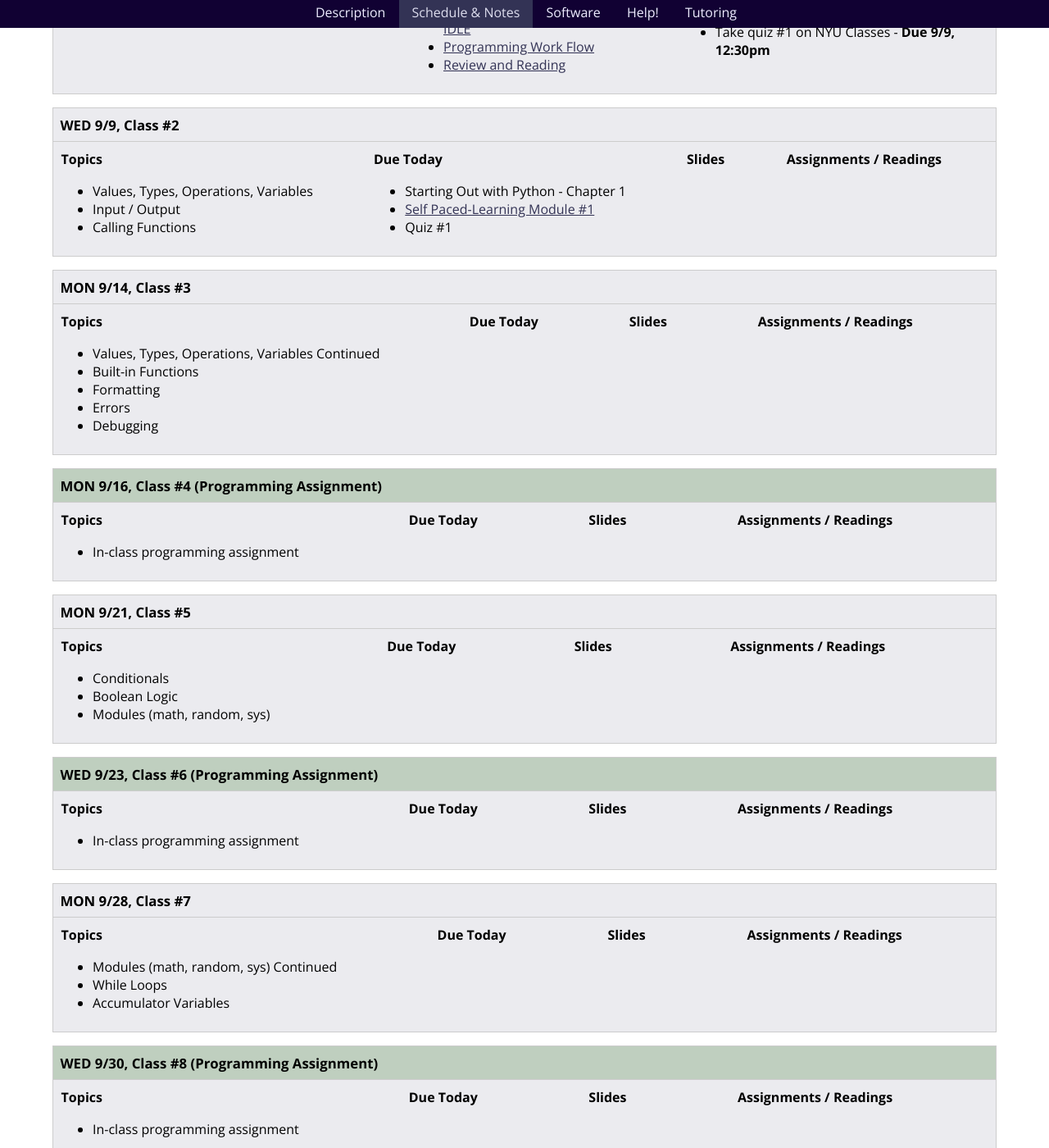
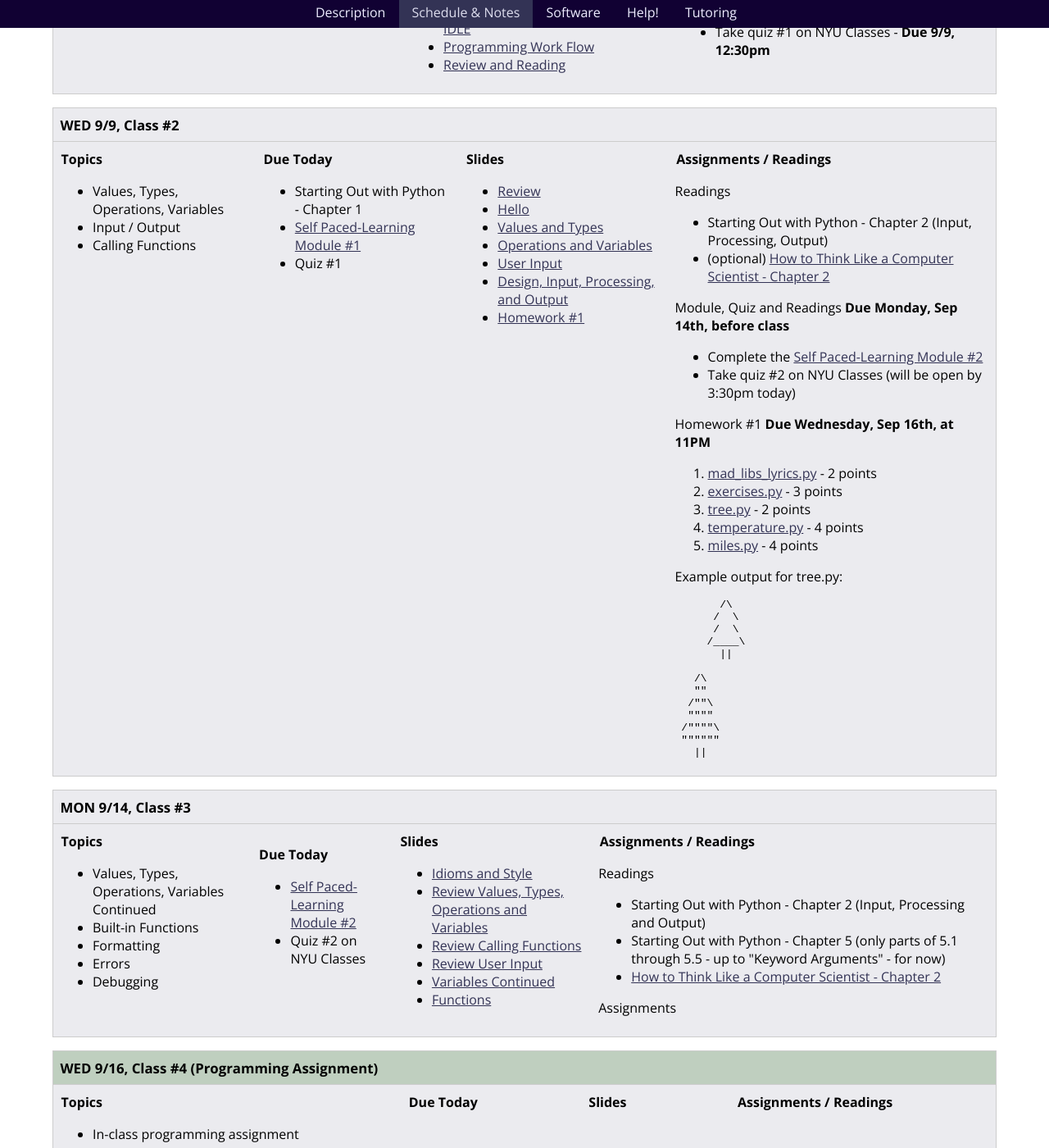
Before and after one commit to foureyes/csci-ua.0002-fall2015-008, a Jekyll site: the page built from schedule.markdown, in a window 1280 px wide and 1400 px high, scrolled down 395 px. Shown: the whole window at 82% size. Built offline with Jekyll 4.4.1, drawn with Linux system fonts in a browser that asks for light colours.

Commit message:
add class 2 and 3

```diff
--- a/_config.yml
+++ b/_config.yml
@@ -38,6 +38,14 @@ bookt: How to Think Like a Computer Scientist
 departmental_syllabus: "http://cs.nyu.edu/courses/fall15/CSCI-UA.0002-002/common_syllabus/"
 
 module1: "http://cs.nyu.edu/elearning/CSCI_UA_0002/module01.php"
+module2: "http://cs.nyu.edu/elearning/CSCI_UA_0002/module02.php"
+module3: "http://cs.nyu.edu/elearning/CSCI_UA_0002/module03.php"
+module4: "http://cs.nyu.edu/elearning/CSCI_UA_0002/module04.php"
+module5: "http://cs.nyu.edu/elearning/CSCI_UA_0002/module05.php"
+module6: "http://cs.nyu.edu/elearning/CSCI_UA_0002/module06.php"
+module7: "http://cs.nyu.edu/elearning/CSCI_UA_0002/module07.php"
+module8: "http://cs.nyu.edu/elearning/CSCI_UA_0002/module08.php"
+module9: "http://cs.nyu.edu/elearning/CSCI_UA_0002/module09.php"
 
 # manual section change
 # http://foureyes.github.io/csci-ua.0002-spring2015-008 -> http://foureyes.github.io/csci-ua.0002-fall2014-010
--- a/_includes/classes/02/materials.markdown
+++ b/_includes/classes/02/materials.markdown
@@ -1,3 +1,4 @@
+<a name="class2"></a>
 <article class="due" markdown="block">
 #### Due Today
 
@@ -11,58 +12,39 @@
 <article class="slides" markdown="block">
 #### Slides
 
-{% comment %}
-* [Slides](classes/01/intro.html)
-{% endcomment %}
+* [Review](classes/02/review.html)
+* [Hello](classes/02/hello.html)
+* [Values and Types](classes/02/values-and-types.html)
+* [Operations and Variables](classes/02/operations-and-variables.html)
+* [User Input](classes/02/user-input.html)
+* [Design, Input, Processing, and Output](classes/02/design-input-output.html)
+* [Homework #1](#homework1)
 
 </article>
 
 <article class="assignments" markdown="block">
 #### Assignments / Readings
 
-{% comment %}
+<a name="homework1"></a>
+
+
 Readings
 
-* Read {{ site.bookq }} - Chapter 1
-
-Assignments
-
-1. [questions.py](homework/hw01/questions.py) - 9 points
-{% endcomment %}
-</article>
-
-{% comment %}
-<a name="class2"></a>
-
-###Slides
-* [Review](classes/02/review.html)
-* [Hello](classes/02/hello.html) (maybe also revisit making errors from the previous class: [Reading and Writing Programs with IDLE](classes/01/reading-writing-programs.html#11.0))
-* [Values and Types](classes/02/values-and-types.html)
-* [Operations and Variables](classes/02/operations-and-variables.html)
-* [User Input](classes/02/user-input.html)
-* [Design, Input, Processing, and Output](classes/02/design-input-output.html)
-* [Homework #1](#homework1)
-
-###Readings
 * {{site.bookq}} - Chapter 2 (Input, Processing, Output)
 * (optional) [{{site.bookt}} - Chapter 2](http://openbookproject.net/thinkcs/python/english3e/variables_expressions_statements.html)
 
-### Vocabulary
-(optional) See [the glossary](http://openbookproject.net/thinkcs/python/english3e/variables_expressions_statements.html#glossary) in {{ site.bookt}}, Chapter 2.
+Module, Quiz and Readings __Due Monday, Sep 14th, before class__
 
-<a name="homework1"></a>
+* Complete the [Self Paced-Learning Module #2]({{ site.module2 }})
+* Take quiz #2 on NYU Classes (will be open by 3:30pm today)
 
-### Homework #1
+Homework #1 __Due Wednesday, Sep 16th, at 11PM__
 
-* Due Thursday, February __5th__, before 11PM
-* Submit __via NYU Classes__
-
-1. [questions.py](homework/hw01/questions.py) - 9 points
-2. [mad_libs_lyrics.py](homework/hw01/mad_libs_lyrics.py) - 2 points
-3. [exercises.py](homework/hw01/exercises.py) - 3 points
-4. [tree.py](homework/hw01/tree.py) - 3 points
-5. [temperature.py](homework/hw01/temperature.py) - 4 points
-6. [miles.py](homework/hw01/miles.py) - 4 points
+1. [mad_libs_lyrics.py](homework/hw01/mad_libs_lyrics.py) - 2 points
+2. [exercises.py](homework/hw01/exercises.py) - 3 points
+3. [tree.py](homework/hw01/tree.py) - 2 points
+4. [temperature.py](homework/hw01/temperature.py) - 4 points
+5. [miles.py](homework/hw01/miles.py) - 4 points
 
 Example output for tree.py:
 
@@ -81,4 +63,5 @@ Example output for tree.py:
  """"""
    ||
 </pre>
-{% endcomment %}
+<!--_-->
+</article>
--- a/_includes/classes/03/materials.markdown
+++ b/_includes/classes/03/materials.markdown
@@ -1,39 +1,17 @@
 <article class="due" markdown="block">
+
+<a name="class3"></a>
+
 #### Due Today
 
-{% comment %}
-* Homework
-{% endcomment %}
+* [Self Paced-Learning Module #2]({{ site.module2 }})
+* Quiz #2 on NYU Classes
 
 </article>
 
 <article class="slides" markdown="block">
 #### Slides
 
-{% comment %}
-* [Slides](classes/01/intro.html)
-{% endcomment %}
-
-</article>
-
-<article class="assignments" markdown="block">
-#### Assignments / Readings
-
-{% comment %}
-Readings
-
-* Read {{ site.bookq }} - Chapter 1
-
-Assignments
-
-1. [questions.py](homework/hw01/questions.py) - 9 points
-{% endcomment %}
-</article>
-{% comment %}
-<a name="class3"></a>
-
-### Slides
-* [About Class #3](classes/03/about.html)
 * [Idioms and Style](classes/03/idioms-style.html)
 * [Review Values, Types, Operations and Variables](classes/03/review.html)
 * [Review Calling Functions](classes/03/function-calls.html)
@@ -41,13 +19,27 @@ Assignments
 * [Variables Continued](classes/03/variables.html)
 * [Functions](classes/03/functions.html)
 
+</article>
+
+<article class="assignments" markdown="block">
+#### Assignments / Readings
+
+Readings
+
+* {{ site.bookq }} - Chapter 2 (Input, Processing and Output)
+* {{ site.bookq }} - Chapter 5 (only parts of 5.1 through 5.5 - up to "Keyword Arguments" - for now)
+* [{{site.bookt}} - Chapter 2](http://openbookproject.net/thinkcs/python/english3e/variables_expressions_statements.html)
+
+Assignments
+
+</article>
+{% comment %}
+
+### Slides
+* [About Class #3](classes/03/about.html)
+
 ### Handouts
 * [Types, Variables, Operators, Input and Comments](resources/handouts/class03/types-variables-operators-comments.pdf)
 * [Types, Variables, Operators, Input and Comments Solutions](resources/handouts/class03/types-variables-operators-comments-solutions.pdf)
 
-
-### Readings
-* {{ site.bookq }} - Chapter 2 (Input, Processing and Output)
-* {{ site.bookq }} - Chapter 5 (only parts of 5.1 through 5.5 - up to "Keyword Arguments" - for now)
-* [{{site.bookt}} - Chapter 2](http://openbookproject.net/thinkcs/python/english3e/variables_expressions_statements.html)
 {% endcomment %}
--- a/schedule.markdown
+++ b/schedule.markdown
@@ -97,7 +97,7 @@ Jump to Class:
 <a name="class4"></a><!---------- start --------------->
 
 <section markdown="block" class="workshop" class="workshop">
-### MON 9/16, Class #4 (Programming Assignment)
+### WED 9/16, Class #4 (Programming Assignment)
 
 <div class="class-details">
 <article class="topics" markdown="block">
```
